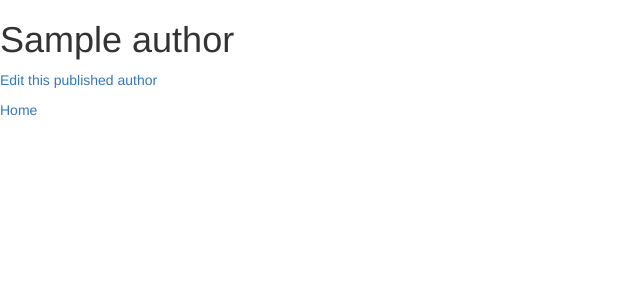
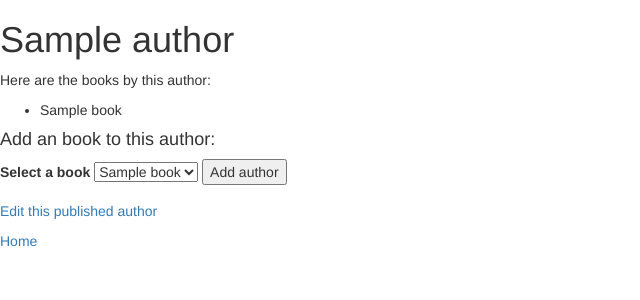
Before and after one commit to CallaRudolph/php-library2, a PHP site: template views/author.html.twig in a window 1280 px wide. Shown: the top 300 px of the page, without its empty margins (0-640 px from the left). Run offline with PHP 8.4, Linux system fonts and the light colour scheme; the template is opened without the code that fills it: most values are stand-ins (such as "Sample title", 1, 10 or a date in 2020); some libraries are stand-ins or nearby versions.

Commit message:
add drop down to assign book to author

```diff
--- a/views/author.html.twig
+++ b/views/author.html.twig
@@ -6,6 +6,29 @@
   <body>
     <h1>{{ author.getName }}</h1>
 
+    {% if books is not empty %}
+        <p>Here are the books by this author:</p>
+        <ul>
+            {% for book in books %}
+                <li>{{ book.getTitle }}</li>
+            {% endfor %}
+        </ul>
+    {% endif %}
+
+    <h4>Add an book to this author:</h4>
+
+    <form action='/add_books' method='post'>
+        <input id="author_id" name="author_id" type="hidden" value="{{ author.getId }}">
+        <label for='book_id'>Select a book</label>
+        <select id='book_id' name='book_id' type='text'><br>
+          {% for book in all_books %}
+            <option value="{{ book.getId }}"> {{ book.getTitle }} </option>
+          {% endfor %}
+      </select>
+
+        <button type='submit'>Add author</button>
+    </form>
+
     <p><a href="/authors/{{ author.getId }}/edit">Edit this published author</a></p>
     <p><a href='/'>Home</a></p>
   </body>
```
Also changed, not shown: app/app.php (+10 -3 lines).
